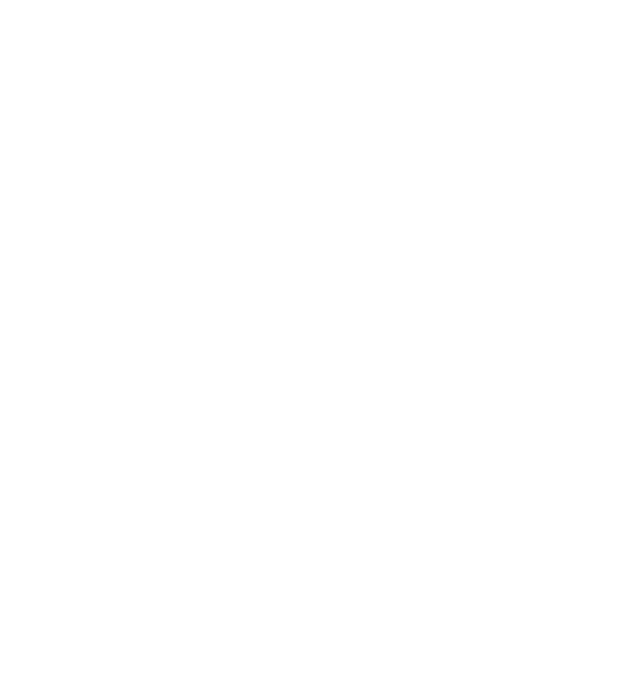
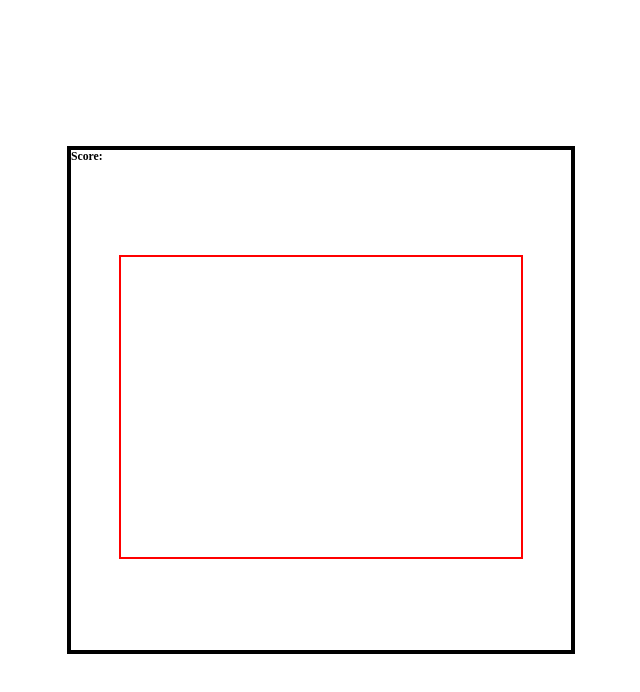
Before and after one commit to Christiano0407/games_Javascript, a website: page src/html/memoryGame.html in a window 1280 px wide. Shown: the whole page, without its empty margins (319-959 px from the left). Drawn offline with Linux system fonts and the light colour scheme.

Commit message:
memory Game

```diff
--- a/src/css/cssMemoryGame.css
+++ b/src/css/cssMemoryGame.css
@@ -69,3 +69,26 @@ button {
 i {
   font-size: var(--font-size-md);
 }
+
+.main {
+  width: 100%;
+  height: 100vh;
+  margin: 0 auto;
+  display: grid;
+}
+.game__Two {
+  width: 500px;
+  height: 500px;
+  outline: 4px solid #000;
+  align-self: center;
+  justify-self: center;
+  display: grid;
+}
+.grid {
+  display: flex;
+  flex-wrap: wrap;
+  width: 400px;
+  height: 300px;
+  outline: 2px solid red;
+  justify-self: center;
+}
--- a/src/html/memoryGame.html
+++ b/src/html/memoryGame.html
@@ -12,6 +12,12 @@
     <title>Game: Two Memory Game | Vanilla Javascript</title>
   </head>
   <body>
+    <main class="main">
+      <section class="game__Two">
+        <h3>Score: <span id="result"></span></h3>
+        <div class="grid"></div>
+      </section>
+    </main>
     <!--Javascript Memory Game-->
     <script src="/src/js/memGamApp.js" charset="utf-8"></script>
   </body>
--- a/src/js/memGamApp.js
+++ b/src/js/memGamApp.js
@@ -0,0 +1 @@
+// Memory Game >>
```
Also changed, not shown: README.md, src/assets/memory02/blank.png (added), src/assets/memory02/cheeseburger.png (added), src/assets/memory02/fries.png (added), src/assets/memory02/hotdog.png (added), src/assets/memory02/ice-cream.png (added), src/assets/memory02/milkshake.png (added), src/assets/memory02/pizza.png (added), src/assets/memory02/white.png (added).
